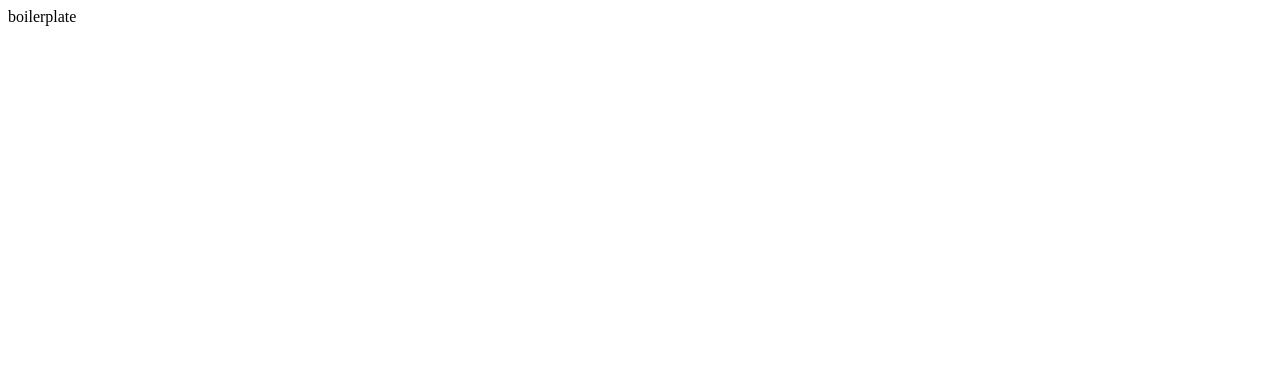
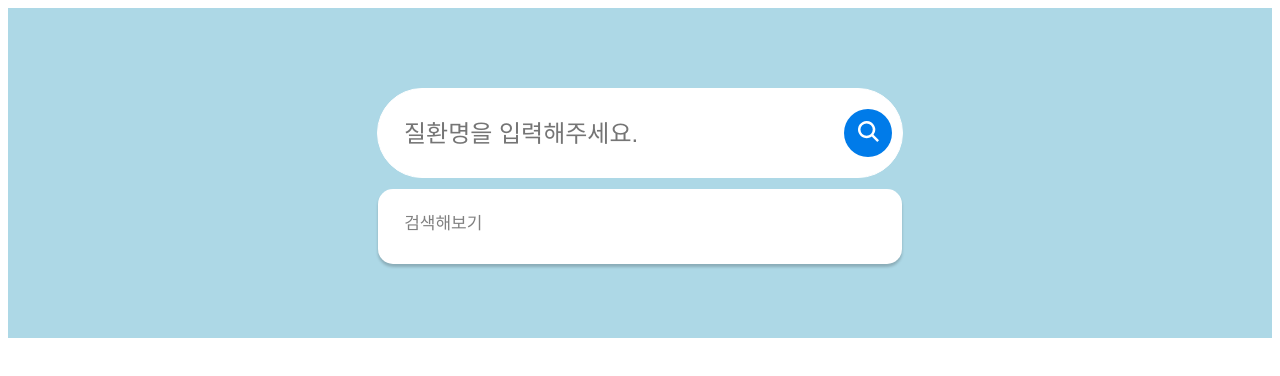
Before and after one commit to preOnboarding8-team1/pre-onboarding-8th-3-1, a React (Create React App) app: page / in a window 1280 px wide. Shown: the top 376 px of the page. Built offline with nearby package versions, Linux system fonts and the light colour scheme.

Commit message:
💄 Design:  서치바 디자인

```diff
--- a/package.json
+++ b/package.json
@@ -7,9 +7,12 @@
     "@types/node": "^18.11.18",
     "@types/react": "^18.0.26",
     "@types/react-dom": "^18.0.10",
-    "axios": "^1.2.2",
+    "@types/react-router-dom": "^5.3.3",
+    "@types/styled-components": "^5.1.26",
+    "axios": "^1.2.1",
     "react": "^18.2.0",
     "react-dom": "^18.2.0",
+    "react-router-dom": "5.3.4",
     "react-scripts": "5.0.1",
     "styled-components": "^5.3.6",
     "typescript": "^4.9.4"
--- a/src/App.tsx
+++ b/src/App.tsx
@@ -1,6 +1,15 @@
+import React from 'react';
+import { BrowserRouter as Router, Switch, Route } from 'react-router-dom';
+import Main from './page/Main';
+
 const App = () => {
-  const num = 1;
-  return <div>boilerplate</div>;
+  return (
+    <Router>
+      <Switch>
+        <Route path="/" component={Main} />
+      </Switch>
+    </Router>
+  );
 };
 
 export default App;
--- /dev/null
+++ b/src/components/SearchBar.tsx
@@ -0,0 +1,117 @@
+import React from 'react';
+import styled from 'styled-components';
+
+const SearchWrap = styled.div`
+  width: 490px;
+  margin: 0 auto;
+  border: 1px solid #fff;
+  background-color: #fff;
+  border-radius: 48px;
+  padding: 20px 10px 20px 24px;
+  display: flex;
+  justify-content: space-between;
+  position: relative;
+`;
+
+const InputContainer = styled.div`
+  width: 430px;
+`;
+
+const SearchInput = styled.input`
+  width: 100%;
+  height: 100%;
+  border: none;
+  font-size: 24px;
+  font-weight: 400;
+  outline: none;
+`;
+
+const SearchBtn = styled.button`
+  border: none;
+  background-color: none;
+  width: 48px;
+  height: 48px;
+  border-radius: 50%;
+  background-color: #007be9;
+  svg {
+    width: 21px;
+    height: 21px;
+  }
+`;
+
+const KeywordBox = styled.div`
+  width: 100%;
+  position: absolute;
+  top: 100px;
+  left: 0;
+  background-color: #fff;
+  padding: 20px 0;
+  box-sizing: border-box;
+  border-radius: 15px;
+  box-shadow: 0px 3px 3px rgba(0, 0, 0, 0.2);
+`;
+
+const KeywordOn = styled.div``;
+const KeywordOff = styled.div``;
+
+const KeywordTop = styled.div`
+  width: 90%;
+  margin: 0 auto;
+`;
+
+const KeywordTitle = styled.h2`
+  font-size: 15px;
+  font-weight: 400;
+  color: gray;
+  margin-bottom: 20px;
+`;
+
+const KeywordList = styled.div``;
+
+const SearchKeyword = styled.p`
+  font-size: 17px;
+  font-weight: 400;
+  color: gray;
+  margin: 0;
+  margin-bottom: 10px;
+`;
+
+const KeywordListBox = styled.div`
+  width: 90%;
+  margin: 0 auto;
+`;
+
+const SearchBar = () => {
+  return (
+    <SearchWrap>
+      <InputContainer>
+        <SearchInput type="text" placeholder="질환명을 입력해주세요." />
+      </InputContainer>
+      <SearchBtn>
+        <svg viewBox="0 0 16 16" fill="#fff" preserveAspectRatio="none" xmlns="http://www.w3.org/2000/svg">
+          <path d="M6.56 0a6.56 6.56 0 015.255 10.49L16 14.674 14.675 16l-4.186-4.184A6.56 6.56 0 116.561 0zm0 1.875a4.686 4.686 0 100 9.372 4.686 4.686 0 000-9.372z" />
+        </svg>
+      </SearchBtn>
+      <KeywordBox>
+        <KeywordOn>
+          <KeywordListBox>
+            <KeywordList>
+              <SearchKeyword>검색해보기</SearchKeyword>
+            </KeywordList>
+          </KeywordListBox>
+        </KeywordOn>
+        {/* <KeywordOff>
+          <KeywordTop>
+            <KeywordTitle>최근 검색어</KeywordTitle>
+            <KeywordList>
+              <SearchKeyword>최근 검색어가 없습니다.</SearchKeyword>
+              <SearchKeyword>췌장암</SearchKeyword>
+            </KeywordList>
+          </KeywordTop>
+        </KeywordOff> */}
+      </KeywordBox>
+    </SearchWrap>
+  );
+};
+
+export default SearchBar;
--- /dev/null
+++ b/src/page/Main.tsx
@@ -0,0 +1,19 @@
+import React from 'react';
+import styled from 'styled-components';
+import SearchBar from '../components/SearchBar';
+
+const Wrapper = styled.div`
+  width: 100%;
+  background-color: lightblue;
+  padding: 80px 0 160px;
+`;
+
+const Main = () => {
+  return (
+    <Wrapper>
+      <SearchBar />
+    </Wrapper>
+  );
+};
+
+export default Main;
```
Also changed, not shown: .eslintrc.json, 2 other files (tests, documents, lock files or other folders).
